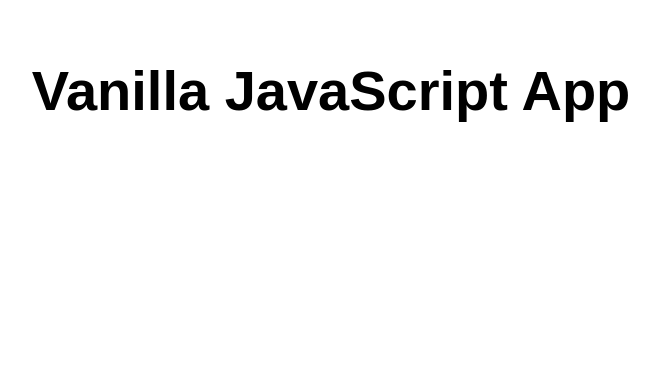
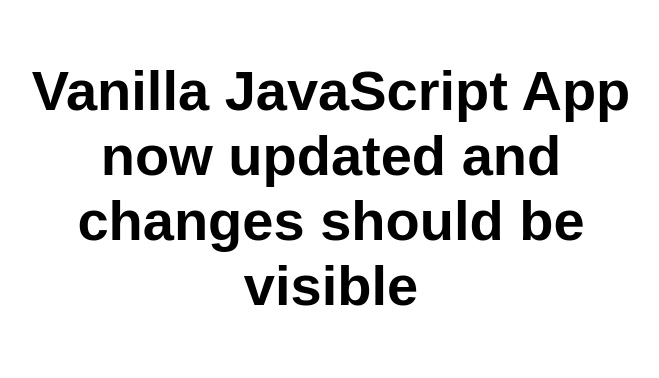
Before and after one commit to Adesdorcas/my-first-static-web-app, a website: page src/index.html in a window 1280 px wide. Shown: the whole page, without its empty margins (309-968 px from the left). Drawn offline with Linux system fonts and the light colour scheme.

Commit message:
Update index.html

```diff
--- a/src/index.html
+++ b/src/index.html
@@ -10,7 +10,7 @@
 
 <body>
   <main>
-    <h1>Vanilla JavaScript App</h1>
+    <h1>Vanilla JavaScript App now updated and changes should be visible</h1>
   </main>
 </body>
 
```
